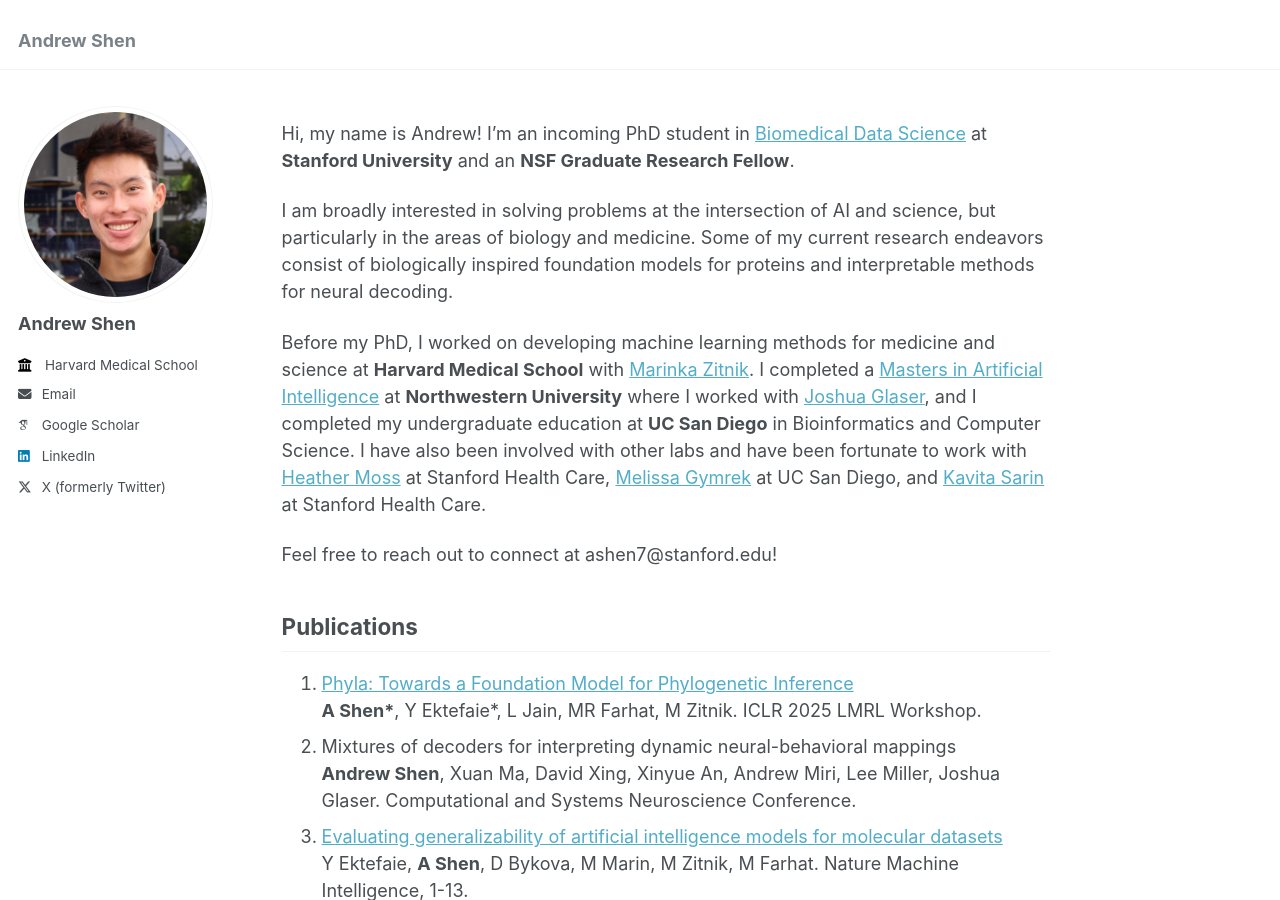
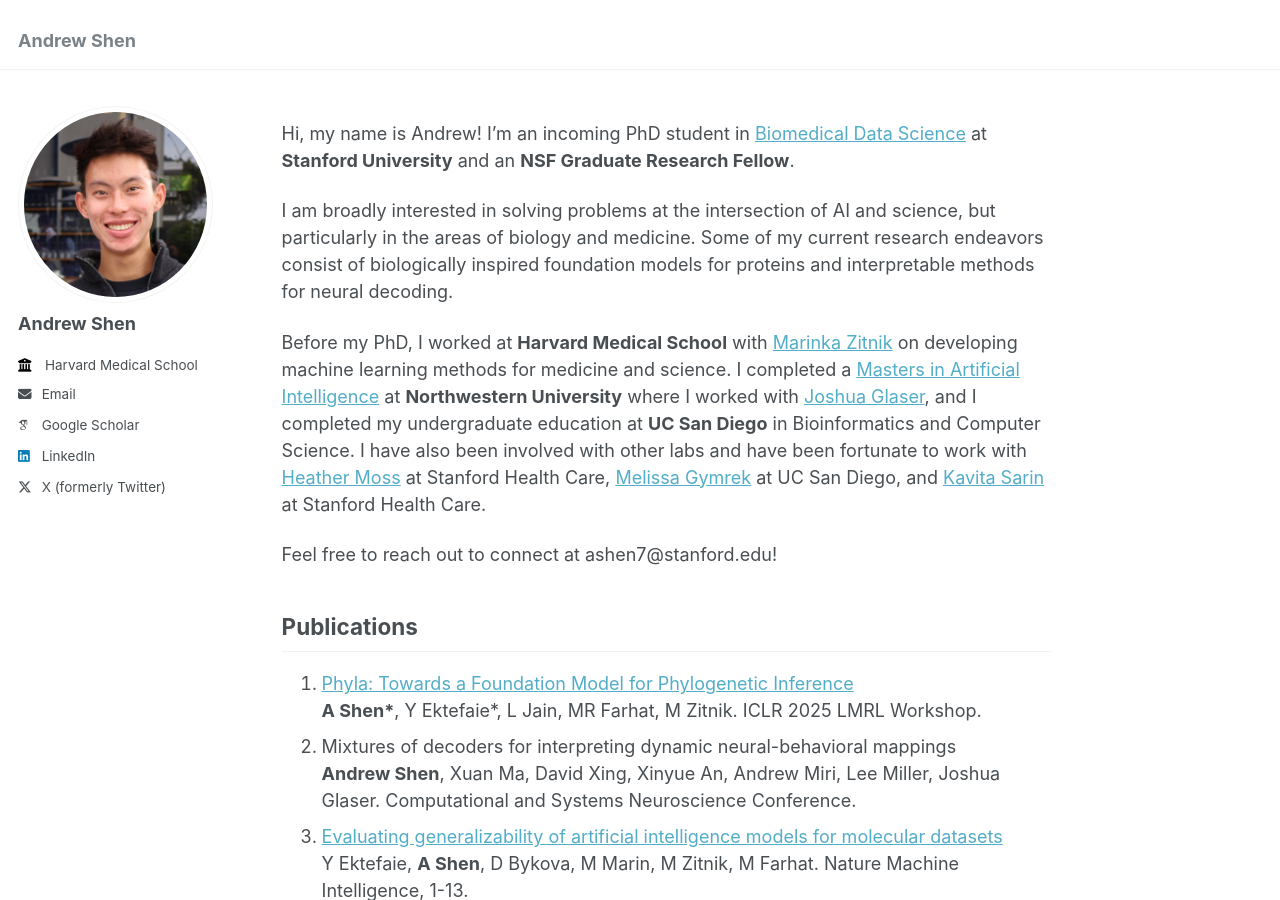
Before and after one commit to andrew7shen/andrew7shen.github.io, a Jekyll site: the page built from _pages/about.md, in a window 1280 px wide and 900 px high. Built offline with Jekyll 4.4.1, drawn with Linux system fonts in a browser that asks for light colours; some web fonts are replaced.

Commit message:
small change

```diff
--- a/_pages/about.md
+++ b/_pages/about.md
@@ -13,7 +13,7 @@ Hi, my name is Andrew! I'm an incoming PhD student in [Biomedical Data Science](
 
 I am broadly interested in solving problems at the intersection of AI and science, but particularly in the areas of biology and medicine. Some of my current research endeavors consist of biologically inspired foundation models for proteins and interpretable methods for neural decoding.
 
-Before my PhD, I worked on developing machine learning methods for medicine and science at **Harvard Medical School** with [Marinka Zitnik](https://zitniklab.hms.harvard.edu/). I completed a [Masters in Artificial Intelligence](https://www.mccormick.northwestern.edu/artificial-intelligence/) at **Northwestern University** where I worked with [Joshua Glaser](https://glaserlab.github.io/), and I completed my undergraduate education at **UC San Diego** in Bioinformatics and Computer Science. I have also been involved with other labs and have been fortunate to work with [Heather Moss](https://med.stanford.edu/mosslab/current-team.html#current_team) at Stanford Health Care, [Melissa Gymrek](https://gymreklab.com/) at UC San Diego, and [Kavita Sarin](https://sarinlab.stanford.edu/) at Stanford Health Care.
+Before my PhD, I worked at **Harvard Medical School** with [Marinka Zitnik](https://zitniklab.hms.harvard.edu/) on developing machine learning methods for medicine and science. I completed a [Masters in Artificial Intelligence](https://www.mccormick.northwestern.edu/artificial-intelligence/) at **Northwestern University** where I worked with [Joshua Glaser](https://glaserlab.github.io/), and I completed my undergraduate education at **UC San Diego** in Bioinformatics and Computer Science. I have also been involved with other labs and have been fortunate to work with [Heather Moss](https://med.stanford.edu/mosslab/current-team.html#current_team) at Stanford Health Care, [Melissa Gymrek](https://gymreklab.com/) at UC San Diego, and [Kavita Sarin](https://sarinlab.stanford.edu/) at Stanford Health Care.
 
 Feel free to reach out to connect at ashen7@stanford.edu!
 
```
